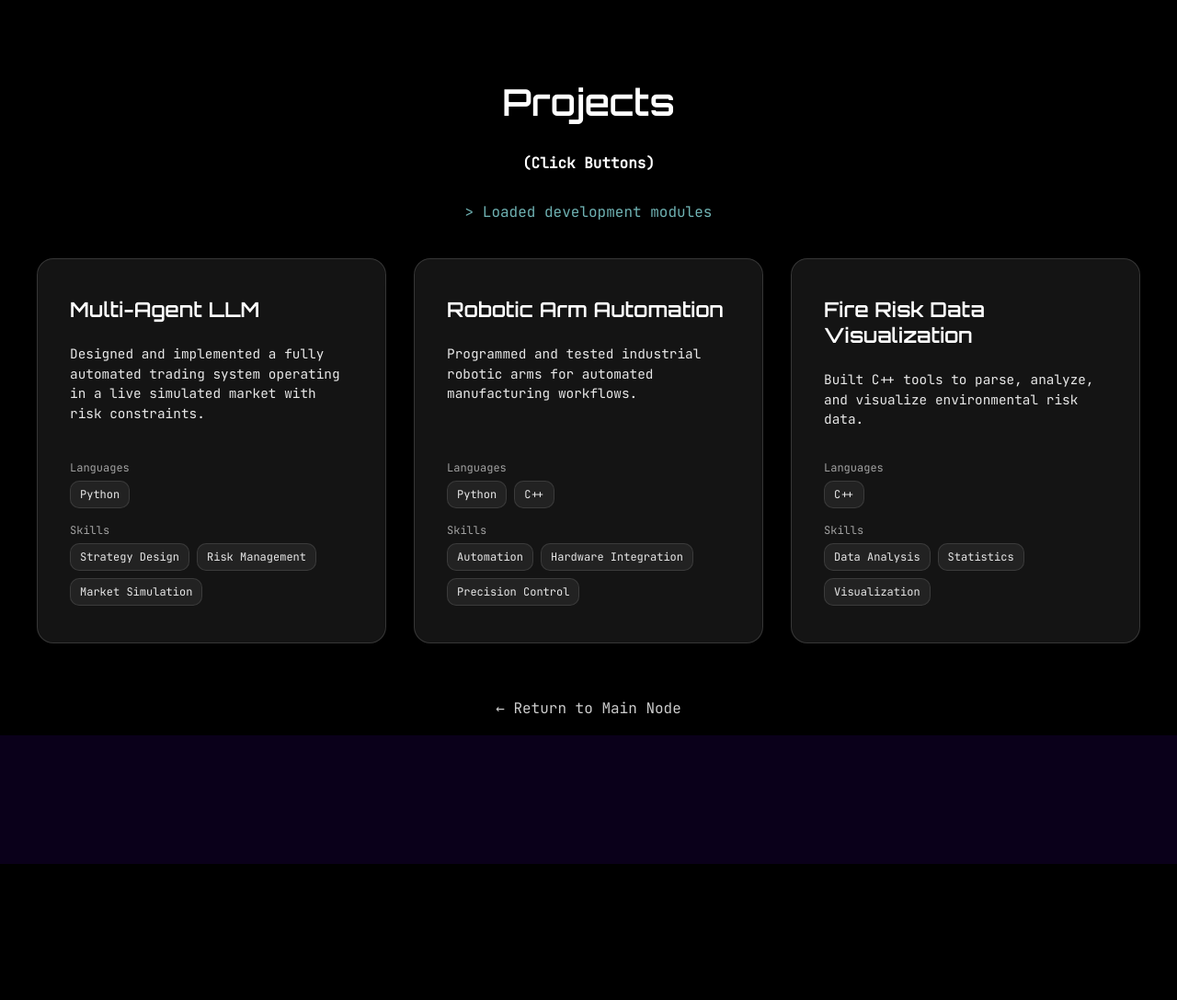
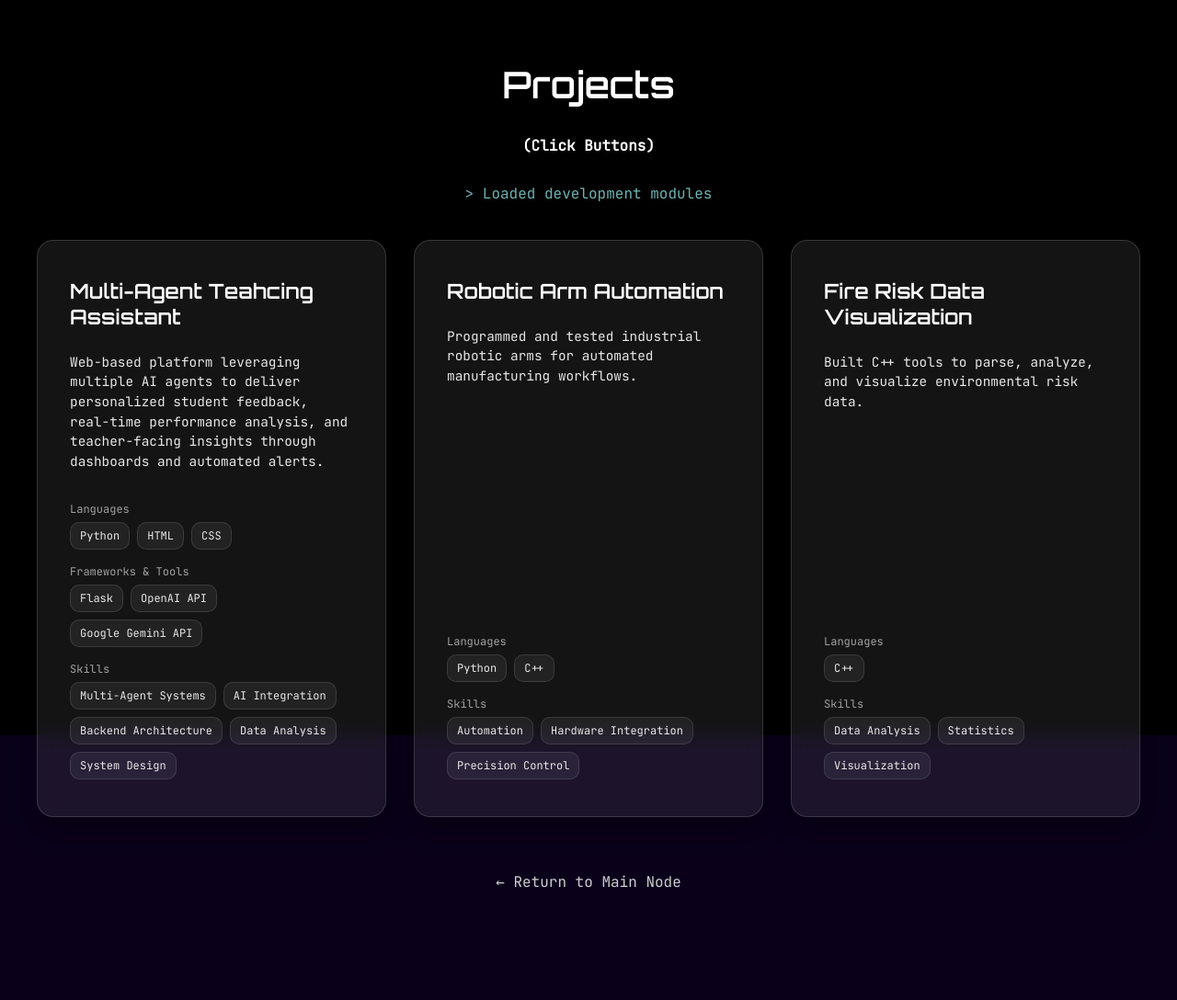
Before and after one commit to DannyloC123/PortfolioWebsite, a Flask app: template templates/sections/projects.html in a window 1280 px wide. Shown: the top 1088 px of the page at 92% size. Before the commit the page ends 940 px from the top, so only its background shows below. Run offline with Flask 3, Linux system fonts and the light colour scheme; the template is opened without the code that fills it, so the values that code supplies are empty.

Commit message:
Updating the first button in the project page

```diff
--- a/app.py
+++ b/app.py
@@ -90,6 +90,13 @@ def section_page(page):
     except:
         abort(404)
 
+@app.route("/projects/multi-agent-education-assistant")
+def multi_agent_education_assistant():
+    return render_template(
+        "sections/projects/multi_agent_education_assistant.html"
+    )
+
+
 # ===============================
 # CHAT API
 # ===============================
--- a/templates/sections/projects.html
+++ b/templates/sections/projects.html
@@ -166,28 +166,42 @@
 
     <div class="card-container">
 
-      <!-- PROJECT 1 -->
-      <div class="project-card" onclick="window.location.href='/projects/trading-engine'">
-        <h2>Multi-Agent LLM</h2>
+      <!-- PROJECT: MULTI-AGENT EDUCATION ASSISTANT -->
+      <div class="project-card" onclick="window.location.href='/projects/multi-agent-education-assistant'">
+        <h2>Multi-Agent Teahcing Assistant</h2>
+
         <p>
-          Designed and implemented a fully automated trading system operating
-          in a live simulated market with risk constraints.
+            Web-based platform leveraging multiple AI agents to deliver personalized
+            student feedback, real-time performance analysis, and teacher-facing
+            insights through dashboards and automated alerts.
         </p>
 
         <div class="tag-group">
             <h4>Languages</h4>
             <div class="tags">
             <span class="tag">Python</span>
+            <span class="tag">HTML</span>
+            <span class="tag">CSS</span>
+            </div>
+
+            <h4>Frameworks & Tools</h4>
+            <div class="tags">
+            <span class="tag">Flask</span>
+            <span class="tag">OpenAI API</span>
+            <span class="tag">Google Gemini API</span>
             </div>
 
             <h4>Skills</h4>
             <div class="tags">
-            <span class="tag">Strategy Design</span>
-            <span class="tag">Risk Management</span>
-            <span class="tag">Market Simulation</span>
+            <span class="tag">Multi-Agent Systems</span>
+            <span class="tag">AI Integration</span>
+            <span class="tag">Backend Architecture</span>
+            <span class="tag">Data Analysis</span>
+            <span class="tag">System Design</span>
             </div>
         </div>
       </div>
+
 
       <!-- PROJECT 2 -->
       <div class="project-card" onclick="window.location.href='/projects/robotics-automation'">
```
Also changed, not shown: templates/sections/projects/multi_agent_education_assistant.html (added). Lines whose indentation alone changed are shown as unchanged.
